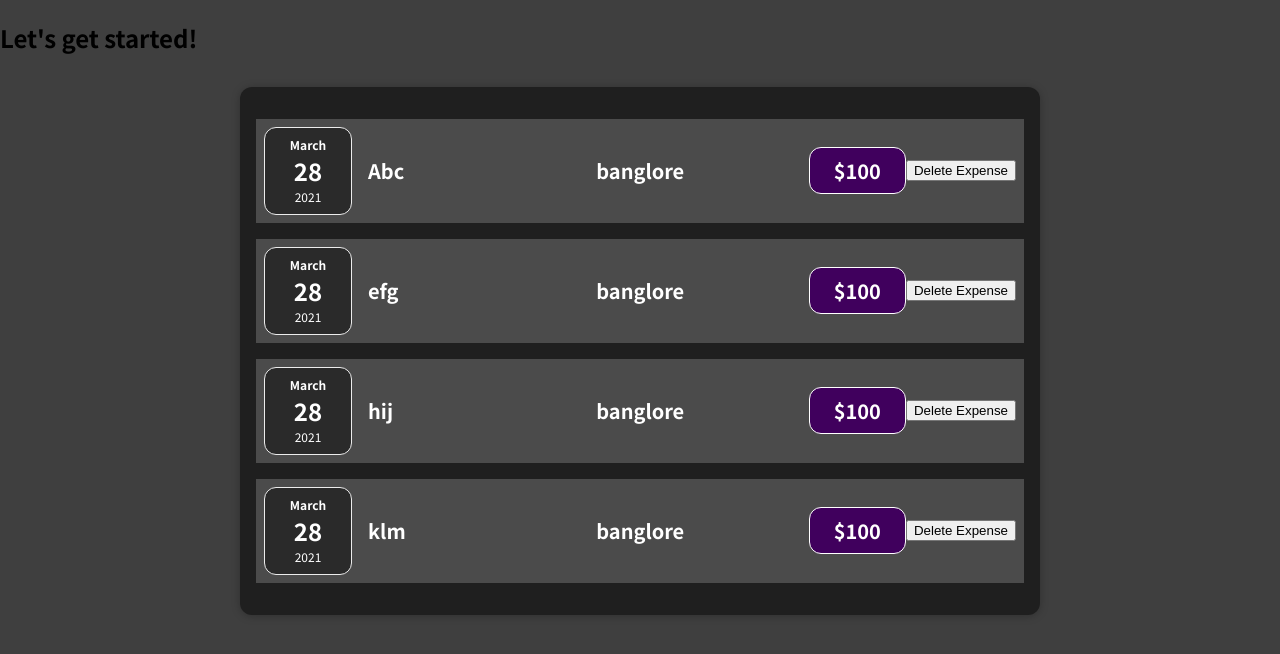
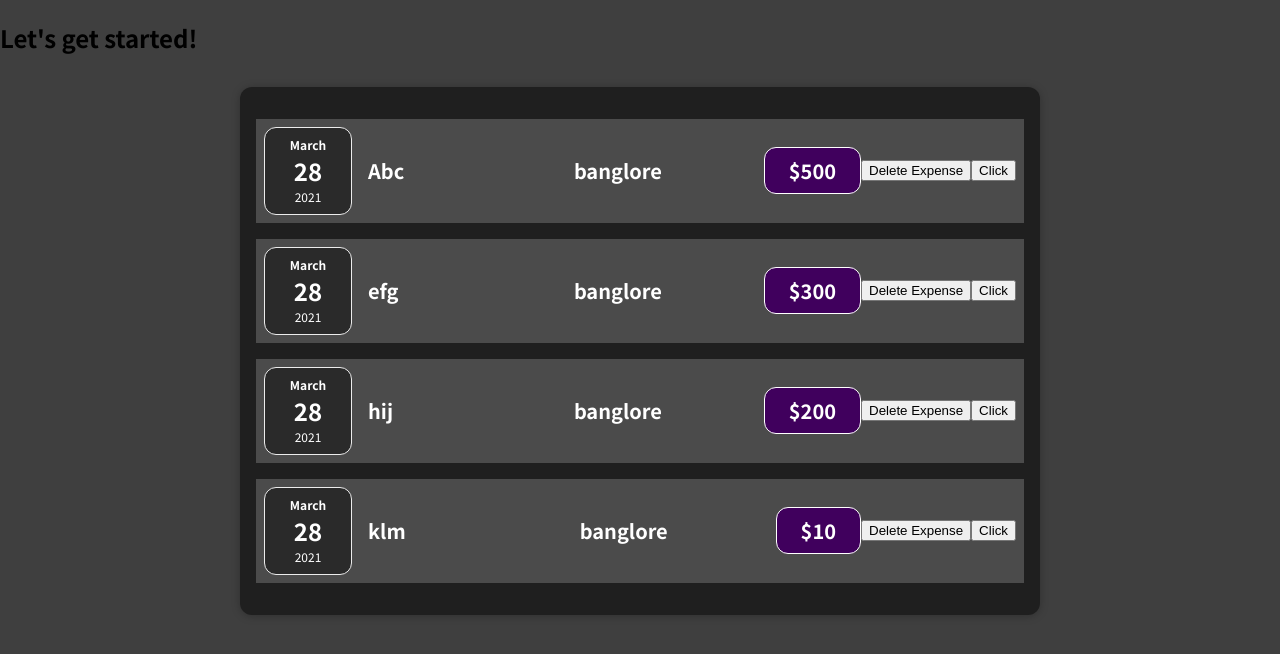
Before and after one commit to Datthatreya-Bhatt/Expense-tracker-react, a React (Create React App) app: page / in a window 1280 px wide. Shown: the top 654 px of the page. Built offline with nearby package versions, Linux system fonts and the light colour scheme.

Commit message:
manipulating the dom using states

```diff
--- a/src/App.js
+++ b/src/App.js
@@ -4,10 +4,10 @@ import Expenses from './components/Expenses/Expenses';
 function App() {
 
   const expenses = [
-    {id: '1', title: 'Abc', amount: 100, date: new Date(2021, 2,28), location: 'banglore'},
-    {id: '2', title: 'efg', amount: 100, date: new Date(2021, 2,28), location: 'banglore'},
-    {id: '3', title: 'hij', amount: 100, date: new Date(2021, 2,28), location: 'banglore'},
-    {id: '4', title: 'klm', amount: 100, date: new Date(2021, 2,28), location: 'banglore'},
+    {id: '1', title: 'Abc', amount: 500, date: new Date(2021, 2,28), location: 'banglore'},
+    {id: '2', title: 'efg', amount: 300, date: new Date(2021, 2,28), location: 'banglore'},
+    {id: '3', title: 'hij', amount: 200, date: new Date(2021, 2,28), location: 'banglore'},
+    {id: '4', title: 'klm', amount: 10, date: new Date(2021, 2,28), location: 'banglore'},
   ]
 
 
--- a/src/components/Expenses/ExpenseItem.js
+++ b/src/components/Expenses/ExpenseItem.js
@@ -1,4 +1,4 @@
-import React from 'react';
+import React, {useState} from 'react';
 
 import ExpenseDate from "./ExpenseDate";
 import ExpenseDetail from "./ExpenseDetail";
@@ -8,17 +8,28 @@ import "./ExpenseItem.css"
 const ExpenseItem = (props) =>{
 
 
+    const [title, setTitle] = useState(props.title);
+
+    const [amount, setAmount] = useState(props.amount);
+
 
     const clickhandler = ()=>{
-        console.log('expense deleted')
+        setTitle('updated');
+        console.log(title)
+    }
+
+    const clickButtonHandler = ()=>{
+        setAmount('100')
+
     }
 
 
     return (
         <div className="expense-item">
             <ExpenseDate date={props.date}/>
-            <ExpenseDetail title={props.title} location={props.location} amount={props.amount}/>
+            <ExpenseDetail title={title} location={props.location} amount={amount}/>
             <button onClick={clickhandler}>Delete Expense</button>
+            <button onClick={clickButtonHandler}>Click</button>
         </div>
     )
 }
```
